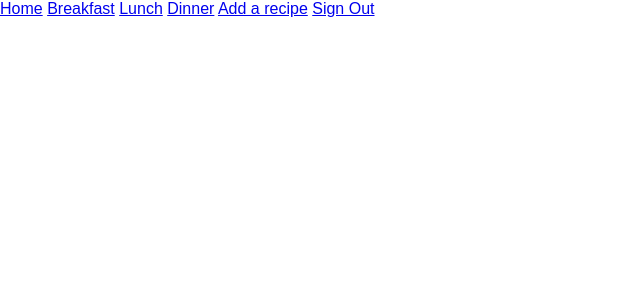
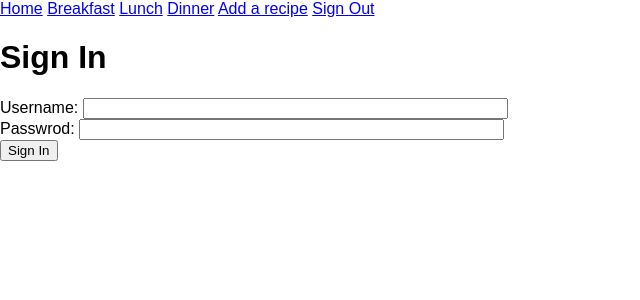
Before and after one commit to 3117082I/reciperate_project, a Django app: page /reciperate/sign-out/ in a window 1280 px wide. Shown: the top 300 px of the page, without its empty margins (0-640 px from the left). Run offline with Django 3.2, Linux system fonts and the light colour scheme; the visitor is signed in with stand-in values (Sample User, id 1).

Commit message:
Added html to signup.html and signin.html, also edited urls.py

```diff
--- a/templates/reciperate_app/sign_in.html
+++ b/templates/reciperate_app/sign_in.html
@@ -4,5 +4,16 @@
 {% block title_block %}
     Sign In
 {% endblock %}
+
 {% block body_block %}
+<h1>Sign In</h1>
+<form method="post" action="{% url 'reciperate:sign_in' %}">
+    {% csrf_token %}
+    Username: <input type="text" name="username" size="50" />
+    <br />
+    Passwrod: <input type="password" name="password" size="50" />
+    <br />
+    <input type="submit" value="Sign In" />
+
+</form>
 {% endblock %}
--- a/templates/reciperate_app/sign_up.html
+++ b/templates/reciperate_app/sign_up.html
@@ -6,4 +6,10 @@
 {% endblock %}
 
 {% block body_block %}
+<h1>Sign Up</h1>
+<form method="post">
+    {% csrf token %}
+    {{ form.as_p }}
+    <button type="submit">Register</button>
+</form>
 {% endblock %}
```
